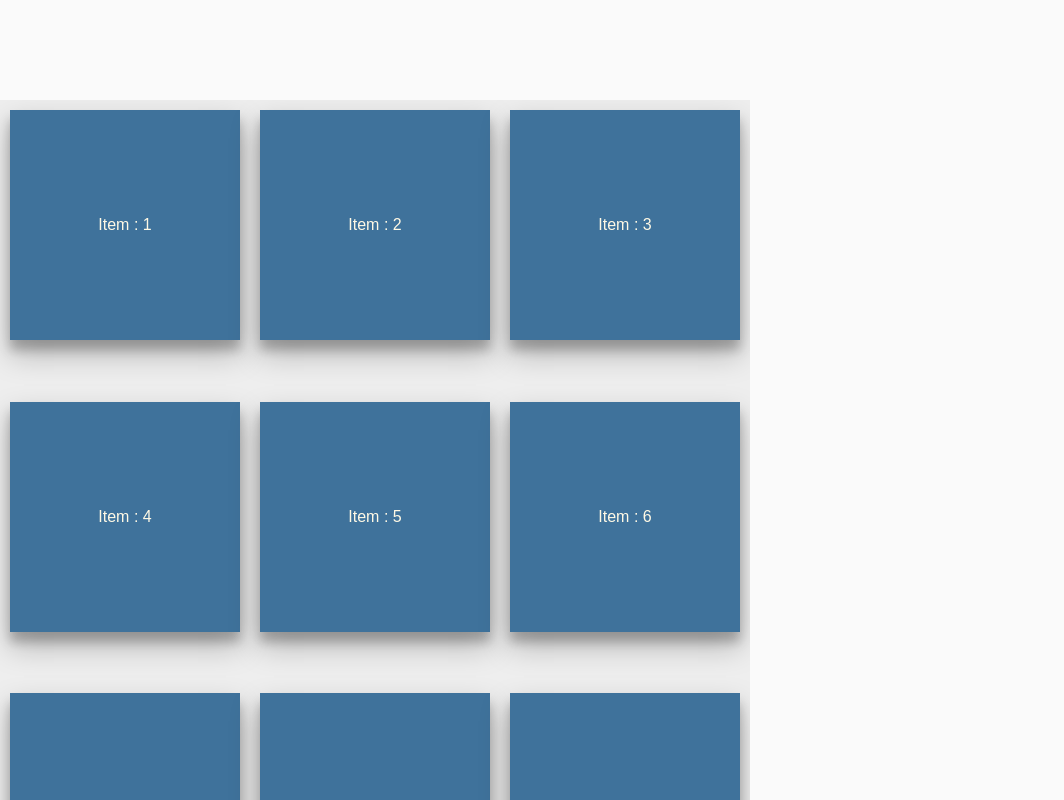
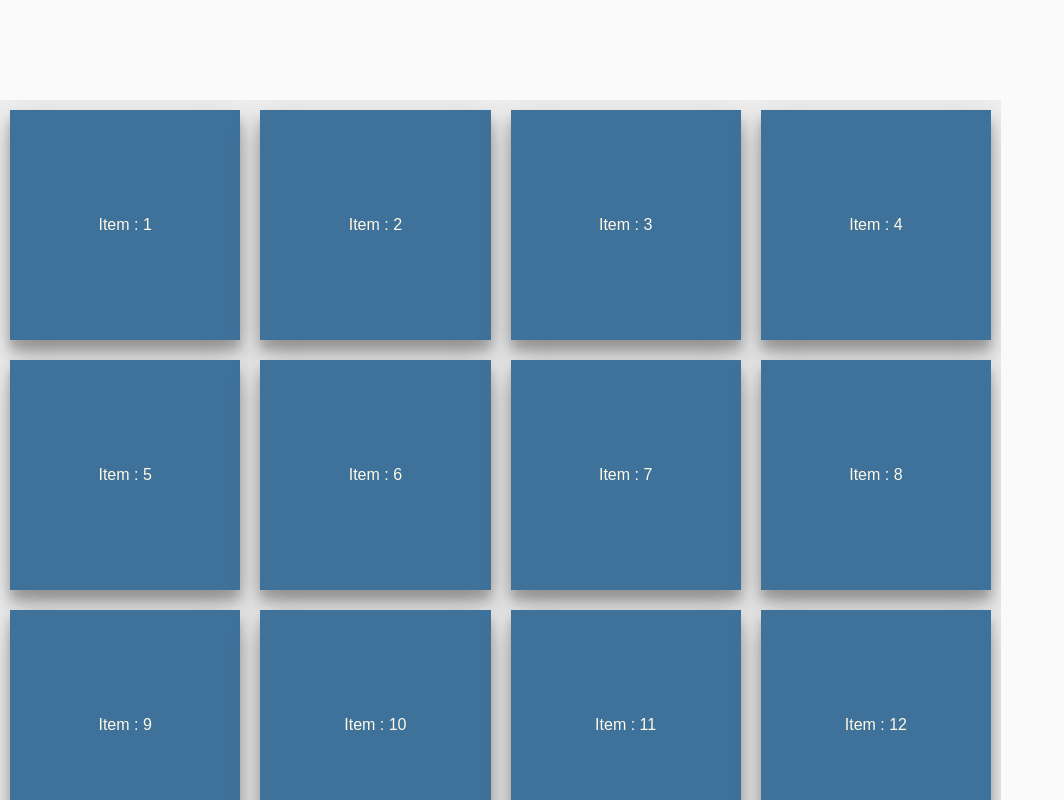
Before and after one commit to adamgajzlerowicz/react-infini-grid-ts, a React app: page / in a window 1280 px wide. Shown: the whole page, without its empty margins (0-1064 px from the left). Built offline with nearby package versions, Linux system fonts and the light colour scheme.

Commit message:
renders end size correctly

```diff
--- a/src/components/App.tsx
+++ b/src/components/App.tsx
@@ -3,14 +3,14 @@ import './grid.css';
 import Grid from './grid';
 import { Item } from './item';
 
-const items: JSX.Element[] = Array.from(Array(10)).map((_, i) => <Item id={i} key={i}/>);
+const items: JSX.Element[] = Array.from(Array(1001)).map((_, i) => <Item id={i} key={i}/>);
 
 class App extends React.Component<{}> {
   render() {
     const height = window.innerHeight - 100;
     return (
       <div className="App">
-        <Grid itemHeight={250} itemWidth={250} items={items} wrapperHeight={height} wrapperWidth={750} />
+        <Grid itemHeight={250} itemWidth={250} items={items} wrapperHeight={height} wrapperWidth={1001} />
       </div>
 
     );
--- a/src/components/grid.tsx
+++ b/src/components/grid.tsx
@@ -49,7 +49,7 @@ interface CalculateSpaceBeforeType {
 
 interface CalculateSpaceAfterType {
   itemHeight: number;
-  totalItems: number;
+  containerHeight: number;
   itemsInRow: number;
   last: number;
 }
@@ -83,12 +83,12 @@ const calculate = {
     return 0;
   },
 
-  spaceAfter: ({ last, itemHeight, itemsInRow, totalItems } : CalculateSpaceAfterType) => {
-    const result = (totalItems - last) * itemHeight / itemsInRow;
-    if (result && result > 0 && result !== Infinity) {
-      return result;
+  spaceAfter: ({ last, itemHeight, itemsInRow, containerHeight } : CalculateSpaceAfterType) => {
+    const result = containerHeight - last * itemHeight / itemsInRow;
+    if (result < itemHeight) {
+      return 0;
     }
-    return 0;
+    return result;
   },
 
 };
@@ -156,8 +156,10 @@ class Grid extends React.Component<GridPropsType> {
     });
 
     const spaceAfter = calculate.spaceAfter({
-      last, itemsInRow, itemHeight: this.props.itemHeight, totalItems: this.state.itemsCount,
+      last, itemsInRow, itemHeight: this.props.itemHeight, containerHeight: height,
     });
+
+    console.log(spaceAfter);
 
     return (
       <div
```
